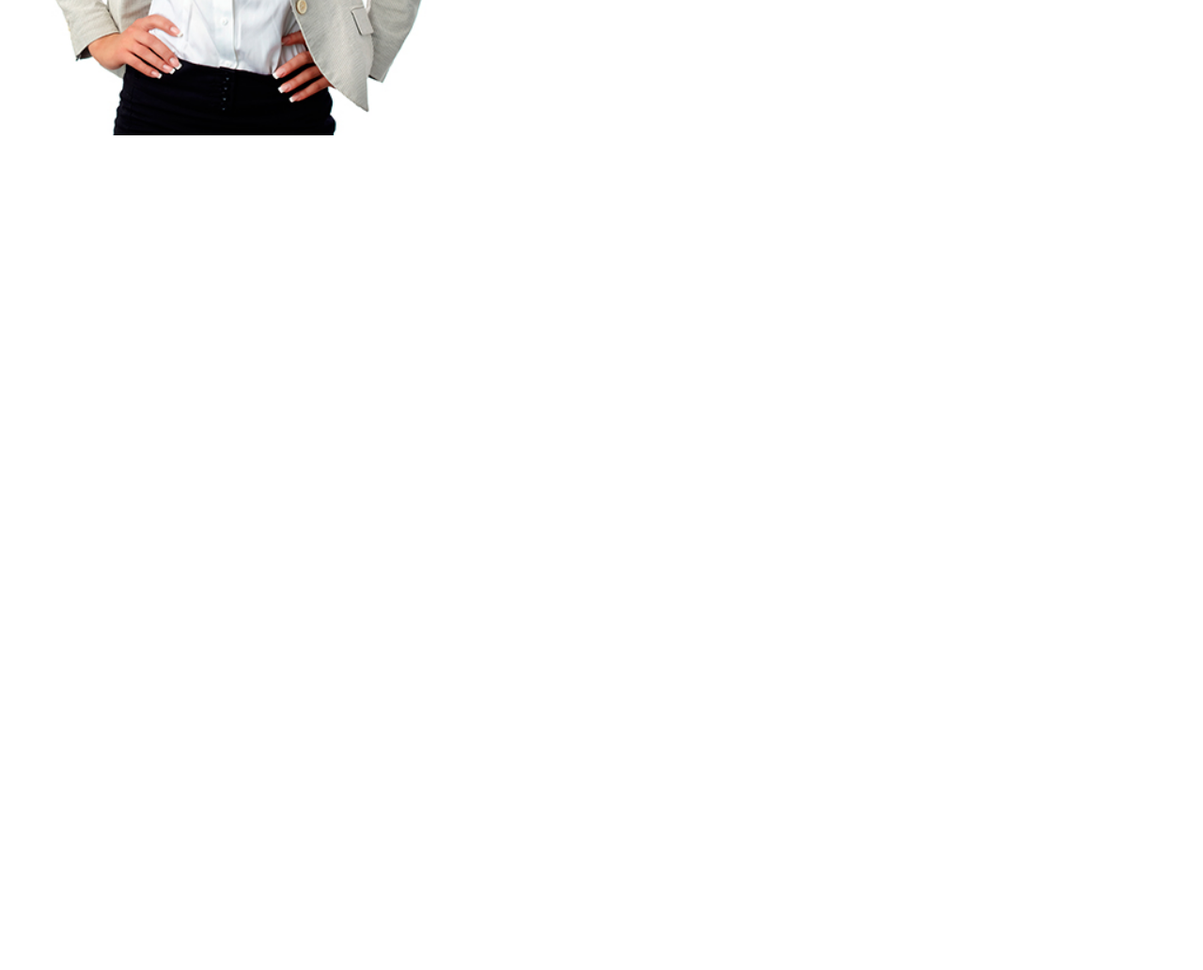
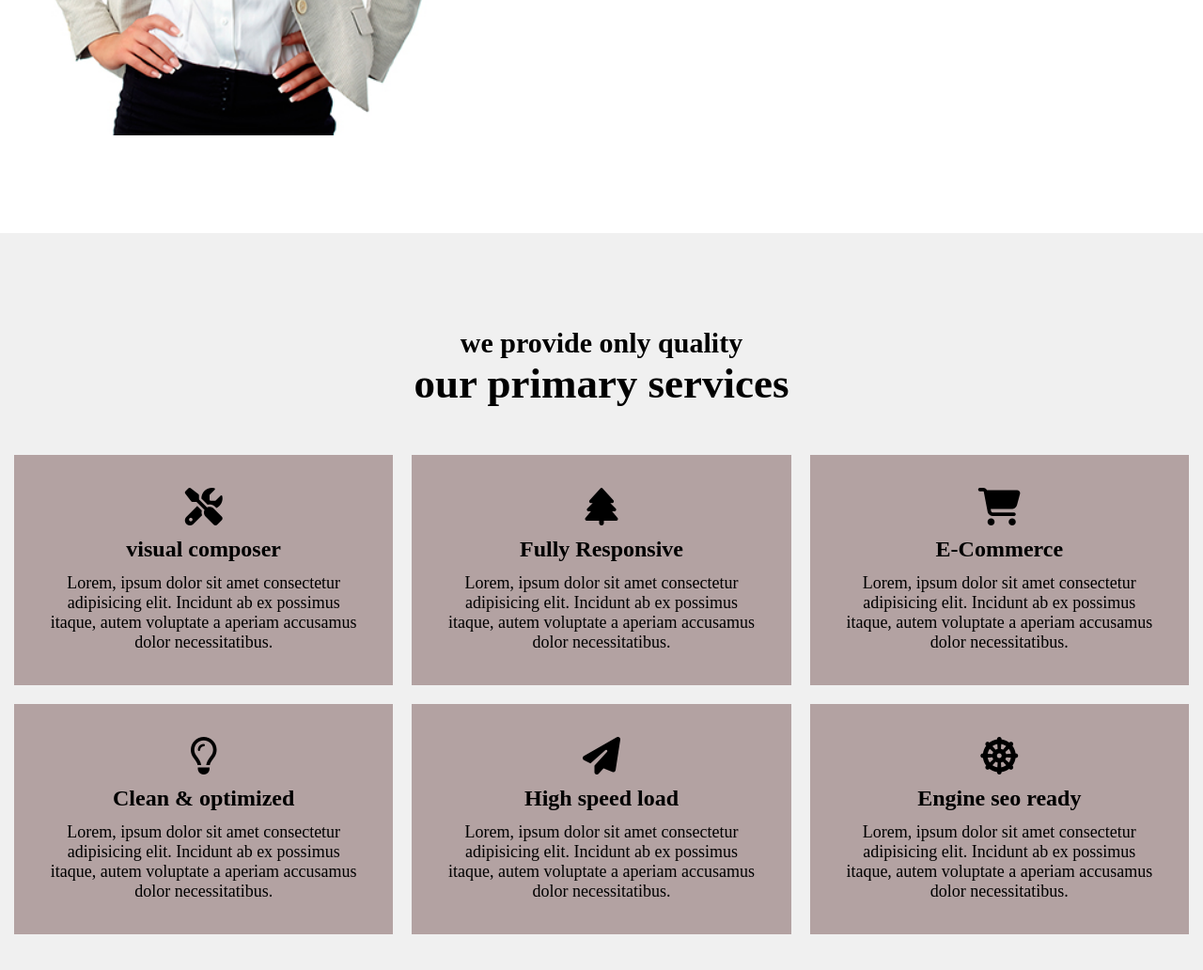
Before and after one commit to shadowrahmat/website_one, a plain HTML site: page index.html in a window 1280 px wide. Shown: the part 1981-3013 px from the top of the page at 94% size. Before the commit the page ends 2229 px from the top, so only its background shows below. Drawn offline with Linux system fonts and the light colour scheme; a web font is replaced by a local one.

Commit message:
services section design update

```diff
--- a/index.html
+++ b/index.html
@@ -146,6 +146,69 @@
           </div>
         </div>
       </section>
+      <!-- services section -->
+      <section class="service_section">
+        <div class="service_tittle">
+          <h4>we provide only quality</h4>
+          <h2>our primary services</h2>
+        </div>
+        <div class="services_container">
+          <div class="item">
+            <i class="fa-solid fa-screwdriver-wrench"></i>
+            <h2>visual composer</h2>
+            <p>
+              Lorem, ipsum dolor sit amet consectetur adipisicing elit. Incidunt
+              ab ex possimus itaque, autem voluptate a aperiam accusamus dolor
+              necessitatibus.
+            </p>
+          </div>
+          <div class="item">
+            <i class="fa-solid fa-tree"></i>
+            <h2>Fully Responsive</h2>
+            <p>
+              Lorem, ipsum dolor sit amet consectetur adipisicing elit. Incidunt
+              ab ex possimus itaque, autem voluptate a aperiam accusamus dolor
+              necessitatibus.
+            </p>
+          </div>
+          <div class="item">
+            <i class="fa-solid fa-cart-shopping"></i>
+            <h2>E-Commerce</h2>
+            <p>
+              Lorem, ipsum dolor sit amet consectetur adipisicing elit. Incidunt
+              ab ex possimus itaque, autem voluptate a aperiam accusamus dolor
+              necessitatibus.
+            </p>
+          </div>
+          <div class="item">
+            <i class="fa-regular fa-lightbulb"></i>
+            <h2>Clean & optimized</h2>
+            <p>
+              Lorem, ipsum dolor sit amet consectetur adipisicing elit. Incidunt
+              ab ex possimus itaque, autem voluptate a aperiam accusamus dolor
+              necessitatibus.
+            </p>
+          </div>
+          <div class="item">
+            <i class="fa-solid fa-paper-plane"></i>
+            <h2>High speed load</h2>
+            <p>
+              Lorem, ipsum dolor sit amet consectetur adipisicing elit. Incidunt
+              ab ex possimus itaque, autem voluptate a aperiam accusamus dolor
+              necessitatibus.
+            </p>
+          </div>
+          <div class="item">
+            <i class="fa-solid fa-dharmachakra"></i>
+            <h2>Engine seo ready</h2>
+            <p>
+              Lorem, ipsum dolor sit amet consectetur adipisicing elit. Incidunt
+              ab ex possimus itaque, autem voluptate a aperiam accusamus dolor
+              necessitatibus.
+            </p>
+          </div>
+        </div>
+      </section>
     </main>
     <footer></footer>
   </body>
--- a/style/style.css
+++ b/style/style.css
@@ -274,3 +274,39 @@ body {
   border: 2px solid #00356a;
   color: rgb(0, 0, 0);
 }
+
+/* services section design */
+.service_section {
+  padding: 100px 0;
+  background-color: rgb(240, 240, 240);
+}
+.service_tittle {
+  text-align: center;
+  margin-bottom: 50px;
+}
+.service_tittle > h4 {
+  font-size: 30px;
+}
+.service_tittle > h2 {
+  font-size: 45px;
+}
+.services_container {
+
+  width: 1250px;
+  margin: 0 auto;
+  display: grid;
+  grid-template-columns: repeat(3,1fr);
+  grid-gap: 20px;
+}
+.item {
+  background-color: rgb(179, 162, 162);
+  padding: 35px;
+  text-align: center;
+  transition: 0.9s;
+}
+.item:hover {
+  box-shadow: 4px 4px 6px rgb(91, 91, 91);
+}
+.item > h2 {
+  margin: 12px 0;
+}
```
